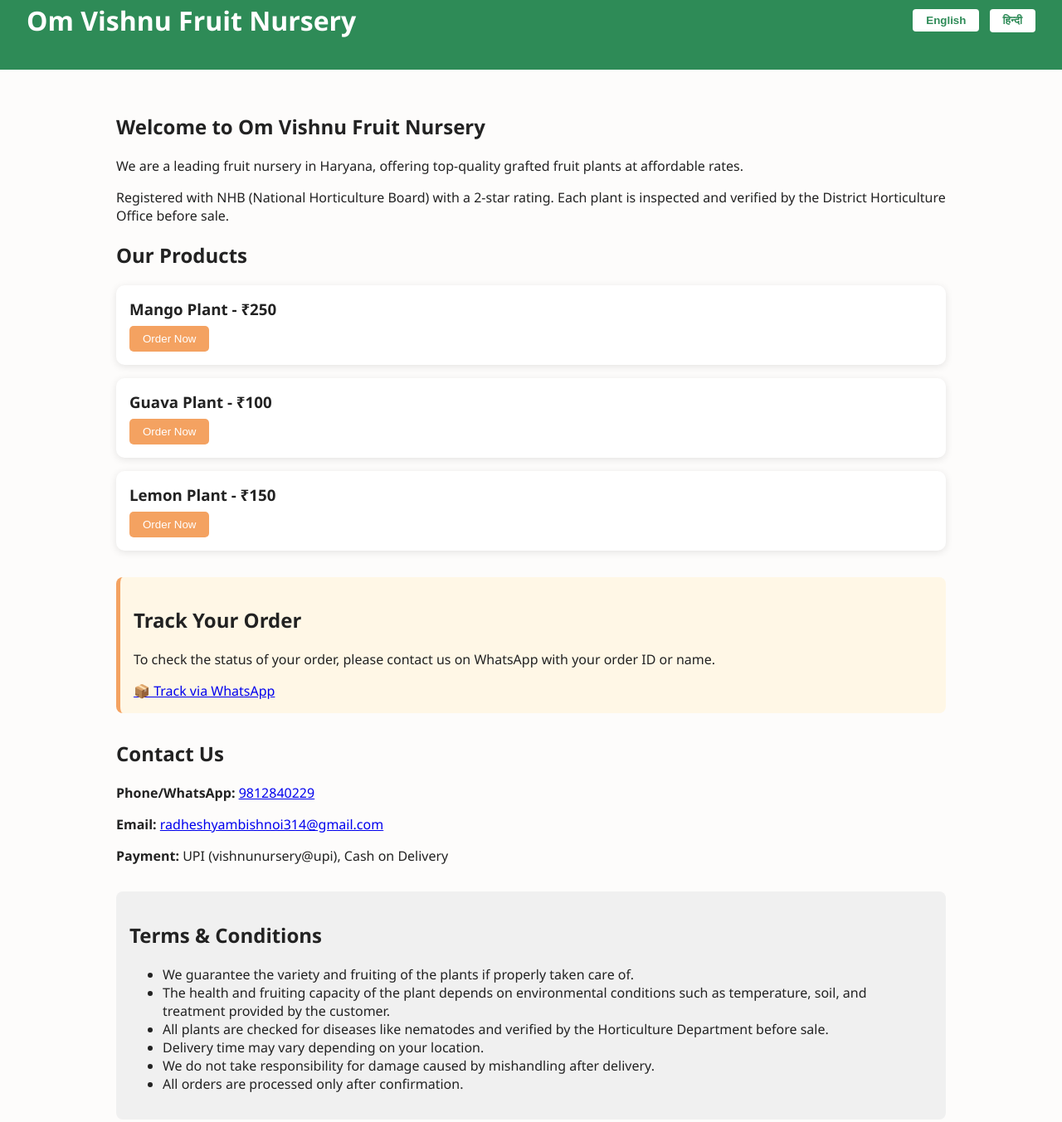
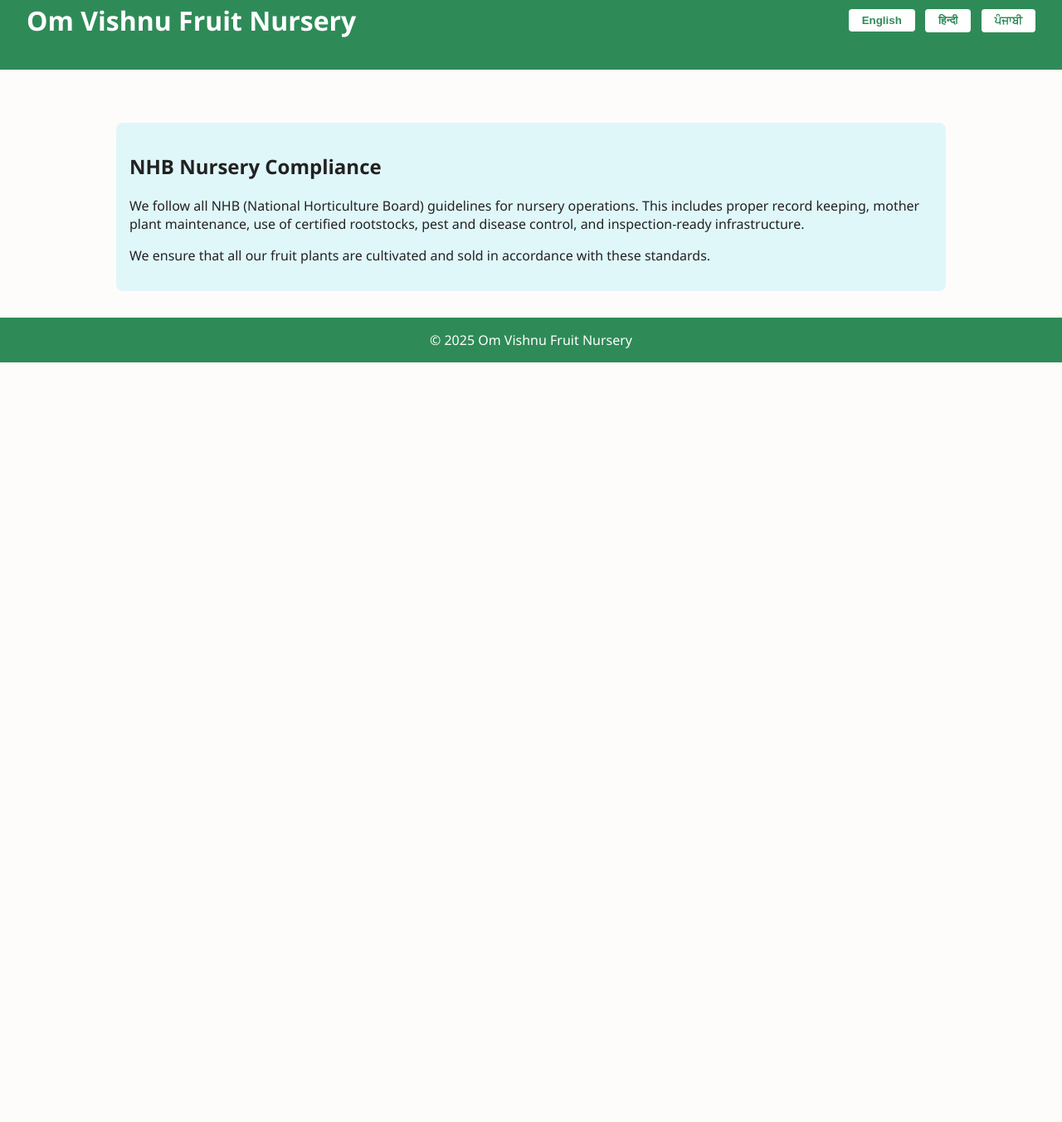
Before and after one commit to shubham718170/om-vishnu-fruit-nursery, a plain HTML site: page index.html in a window 1280 px wide. Shown: the part 34-1387 px from the top of the page at 83% size. After the commit the page ends 800 px from the top, so only its background shows below. Drawn offline with Linux system fonts and the light colour scheme.

Commit message:
Update index.html

```diff
--- a/index.html
+++ b/index.html
@@ -90,6 +90,13 @@
       margin-top: 2rem;
       border-radius: 8px;
     }
+
+    .guidelines {
+      background: #e0f7fa;
+      padding: 1rem;
+      margin-top: 2rem;
+      border-radius: 8px;
+    }
   </style>
 </head>
 <body>
@@ -98,82 +105,25 @@
     <div class="language-toggle">
       <button onclick="switchLanguage('en')">English</button>
       <button onclick="switchLanguage('hi')">हिन्दी</button>
+      <button onclick="switchLanguage('pa')">ਪੰਜਾਬੀ</button>
     </div>
   </header>
 
   <div class="container">
-    <section id="about">
-      <h2 data-en="Welcome to Om Vishnu Fruit Nursery" data-hi="ओम विष्णु फल नर्सरी में आपका स्वागत है">Welcome to Om Vishnu Fruit Nursery</h2>
-      <p data-en="We are a leading fruit nursery in Haryana, offering top-quality grafted fruit plants at affordable rates."
-         data-hi="हम हरियाणा की अग्रणी फल नर्सरी हैं, जो किफायती दरों पर उच्च गुणवत्ता वाले ग्राफ़्टेड फल पौधे प्रदान करते हैं।">
-        We are a leading fruit nursery in Haryana, offering top-quality grafted fruit plants at affordable rates.
+    <!-- Previous sections remain unchanged -->
+
+    <section id="guidelines" class="guidelines">
+      <h2 data-en="NHB Nursery Compliance" data-hi="एनएचबी नर्सरी अनुपालन" data-pa="ਐਨਐਚਬੀ ਨਰਸਰੀ ਨਿਯਮ">NHB Nursery Compliance</h2>
+      <p data-en="We follow all NHB (National Horticulture Board) guidelines for nursery operations. This includes proper record keeping, mother plant maintenance, use of certified rootstocks, pest and disease control, and inspection-ready infrastructure."
+         data-hi="हम नर्सरी संचालन के लिए एनएचबी (राष्ट्रीय बागवानी बोर्ड) की सभी दिशानिर्देशों का पालन करते हैं। इसमें रिकॉर्ड कीपिंग, मदर प्लांट रख-रखाव, प्रमाणित रूटस्टॉक का उपयोग, कीट और रोग नियंत्रण, और निरीक्षण-योग्य इंफ्रास्ट्रक्चर शामिल हैं।"
+         data-pa="ਅਸੀਂ ਨਰਸਰੀ ਚਲਾਉਣ ਲਈ ਐਨਐਚਬੀ (ਰਾਸ਼ਟਰੀ ਬਾਗਬਾਨੀ ਬੋਰਡ) ਦੇ ਸਾਰੇ ਨਿਯਮਾਂ ਦੀ ਪਾਲਣਾ ਕਰਦੇ ਹਾਂ। ਇਸ ਵਿੱਚ ਰਿਕਾਰਡ ਰੱਖਣਾ, ਮਾਤਾ ਪੌਦੇ ਦੀ ਦੇਖਭਾਲ, ਸਰਟੀਫਾਈਡ ਰੂਟਸਟਾਕ, ਕੀੜੇ ਅਤੇ ਰੋਗ ਨਿਯੰਤਰਣ ਅਤੇ ਇਨਸਪੈਕਸ਼ਨ ਲਈ ਤਿਆਰ ਢਾਂਚਾ ਸ਼ਾਮਲ ਹਨ।">
+        We follow all NHB (National Horticulture Board) guidelines for nursery operations. This includes proper record keeping, mother plant maintenance, use of certified rootstocks, pest and disease control, and inspection-ready infrastructure.
       </p>
-      <p data-en="Registered with NHB (National Horticulture Board) with a 2-star rating. Each plant is inspected and verified by the District Horticulture Office before sale."
-         data-hi="एनएचबी (नेशनल हॉर्टिकल्चर बोर्ड) से पंजीकृत और 2-स्टार रेटेड नर्सरी। हर पौधा बिक्री से पहले जिला बागवानी कार्यालय द्वारा जांचा और प्रमाणित किया जाता है।">
-        Registered with NHB (National Horticulture Board) with a 2-star rating. Each plant is inspected and verified by the District Horticulture Office before sale.
+      <p data-en="We ensure that all our fruit plants are cultivated and sold in accordance with these standards."
+         data-hi="हम यह सुनिश्चित करते हैं कि हमारे सभी फल पौधे इन मानकों के अनुसार उगाए और बेचे जाते हैं।"
+         data-pa="ਅਸੀਂ ਇਹ ਯਕੀਨੀ ਬਣਾਉਂਦੇ ਹਾਂ ਕਿ ਸਾਡੇ ਸਾਰੇ ਫਲ ਪੌਦੇ ਇਨ੍ਹਾਂ ਮਿਆਰਾਂ ਅਨੁਸਾਰ ਹੀ ਉਗਾਏ ਜਾਂਦੇ ਹਨ ਅਤੇ ਵੇਚੇ ਜਾਂਦੇ ਹਨ।">
+        We ensure that all our fruit plants are cultivated and sold in accordance with these standards.
       </p>
-    </section>
-
-    <section id="products">
-      <h2 data-en="Our Products" data-hi="हमारे उत्पाद">Our Products</h2>
-      <div class="product">
-        <h3 data-en="Mango Plant - ₹250" data-hi="आम का पौधा - ₹250">Mango Plant - ₹250</h3>
-        <button onclick="orderViaWhatsApp('Mango Plant - ₹250')" data-en="Order Now" data-hi="ऑर्डर करें">Order Now</button>
-      </div>
-      <div class="product">
-        <h3 data-en="Guava Plant - ₹100" data-hi="अमरूद का पौधा - ₹100">Guava Plant - ₹100</h3>
-        <button onclick="orderViaWhatsApp('Guava Plant - ₹100')" data-en="Order Now" data-hi="ऑर्डर करें">Order Now</button>
-      </div>
-      <div class="product">
-        <h3 data-en="Lemon Plant - ₹150" data-hi="नींबू का पौधा - ₹150">Lemon Plant - ₹150</h3>
-        <button onclick="orderViaWhatsApp('Lemon Plant - ₹150')" data-en="Order Now" data-hi="ऑर्डर करें">Order Now</button>
-      </div>
-    </section>
-
-    <section id="tracking" class="tracking">
-      <h2 data-en="Track Your Order" data-hi="अपने ऑर्डर की स्थिति जानें">Track Your Order</h2>
-      <p data-en="To check the status of your order, please contact us on WhatsApp with your order ID or name."
-         data-hi="अपने ऑर्डर की स्थिति जानने के लिए कृपया ऑर्डर ID या नाम के साथ हमें WhatsApp पर संपर्क करें।">
-        To check the status of your order, please contact us on WhatsApp with your order ID or name.
-      </p>
-      <a href="https://wa.me/919812840229" target="_blank">📦 Track via WhatsApp</a>
-    </section>
-
-    <section id="contact">
-      <h2 data-en="Contact Us" data-hi="संपर्क करें">Contact Us</h2>
-      <p><strong>Phone/WhatsApp:</strong> <a href="https://wa.me/919812840229">9812840229</a></p>
-      <p><strong>Email:</strong> <a href="mailto:radheshyambishnoi314@gmail.com">radheshyambishnoi314@gmail.com</a></p>
-      <p><strong>Payment:</strong> UPI (vishnunursery@upi), Cash on Delivery</p>
-    </section>
-
-    <section id="terms" class="terms">
-      <h2 data-en="Terms & Conditions" data-hi="नियम और शर्तें">Terms & Conditions</h2>
-      <ul>
-        <li data-en="We guarantee the variety and fruiting of the plants if properly taken care of."
-            data-hi="यदि पौधों की सही देखभाल की जाती है तो हम उनकी किस्म और फल देने की गारंटी देते हैं।">
-          We guarantee the variety and fruiting of the plants if properly taken care of.
-        </li>
-        <li data-en="The health and fruiting capacity of the plant depends on environmental conditions such as temperature, soil, and treatment provided by the customer."
-            data-hi="पौधे की सेहत और फल देने की क्षमता पर्यावरण की स्थिति जैसे तापमान, मिट्टी और ग्राहक द्वारा की गई देखभाल पर निर्भर करती है।">
-          The health and fruiting capacity of the plant depends on environmental conditions such as temperature, soil, and treatment provided by the customer.
-        </li>
-        <li data-en="All plants are checked for diseases like nematodes and verified by the Horticulture Department before sale."
-            data-hi="सभी पौधों की बिक्री से पहले हॉर्टिकल्चर विभाग द्वारा निमेटोड्स जैसी बीमारियों की जांच की जाती है और वे प्रमाणित होते हैं।">
-          All plants are checked for diseases like nematodes and verified by the Horticulture Department before sale.
-        </li>
-        <li data-en="Delivery time may vary depending on your location."
-            data-hi="आपके स्थान के अनुसार डिलीवरी का समय बदल सकता है।">
-          Delivery time may vary depending on your location.
-        </li>
-        <li data-en="We do not take responsibility for damage caused by mishandling after delivery."
-            data-hi="डिलीवरी के बाद गलत तरीके से संभालने से हुए नुकसान के लिए हम जिम्मेदार नहीं होंगे।">
-          We do not take responsibility for damage caused by mishandling after delivery.
-        </li>
-        <li data-en="All orders are processed only after confirmation."
-            data-hi="सभी ऑर्डर पुष्टि के बाद ही प्रोसेस किए जाते हैं।">
-          All orders are processed only after confirmation.
-        </li>
-      </ul>
     </section>
   </div>
 
```
